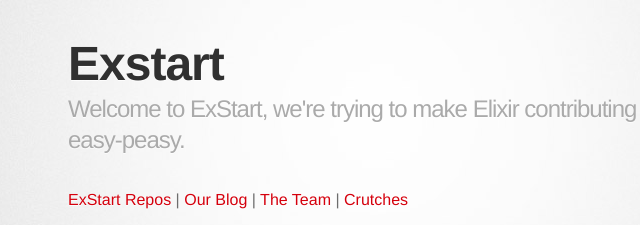
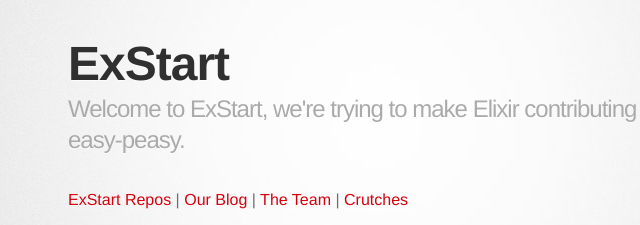
Before and after one commit to ExStart/ExStart.github.io, a plain HTML site: page index.html in a window 1280 px wide. Shown: the top 225 px of the page, 262-902 px from the left. Drawn offline with Linux system fonts and the light colour scheme; a web font is replaced by a local one.

Commit message:
Capital S

```diff
--- a/index.html
+++ b/index.html
@@ -18,7 +18,7 @@
       <div class="inner">
 
         <header>
-          <h1>Exstart</h1>
+          <h1>ExStart</h1>
           <h2>Welcome to ExStart, we're trying to make Elixir contributing easy-peasy.</h2>
         </header>
 
```
